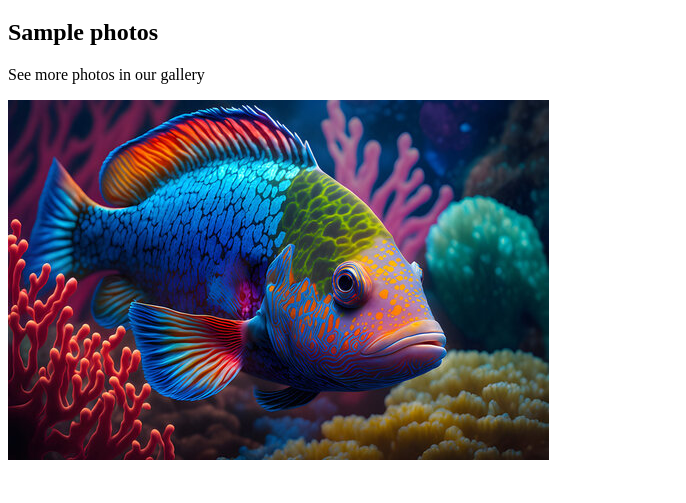
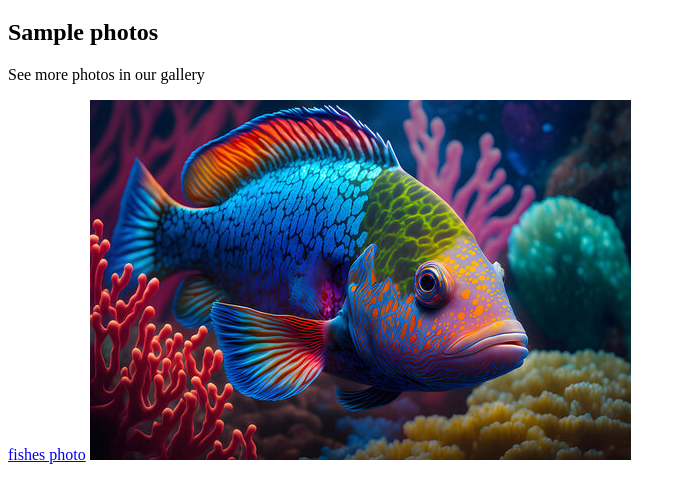
Before and after one commit to jimmyxx55/photo-app, a plain HTML site: page index.html in a window 1280 px wide. Shown: the part 61-564 px from the top of the page, without its empty margins (0-686 px from the left). Drawn offline with Linux system fonts and the light colour scheme.

Commit message:
addAnchorTagLink

```diff
--- a/index.html
+++ b/index.html
@@ -10,6 +10,7 @@
         <h2>Sample photos</h2>
     <!-- TODO: add link to the photos-->
         <p>See more photos in our gallery</p>
+        <a href="https://freefishphotoapp.com">fishes photo</a>
         <img src="photos/360_F_566141635_0kJ26Xqbl2fTI1dFQBHJpRBWOM6C5Ryp.jpg" alt="A fish with colorful scales">
     </main>
 
```
